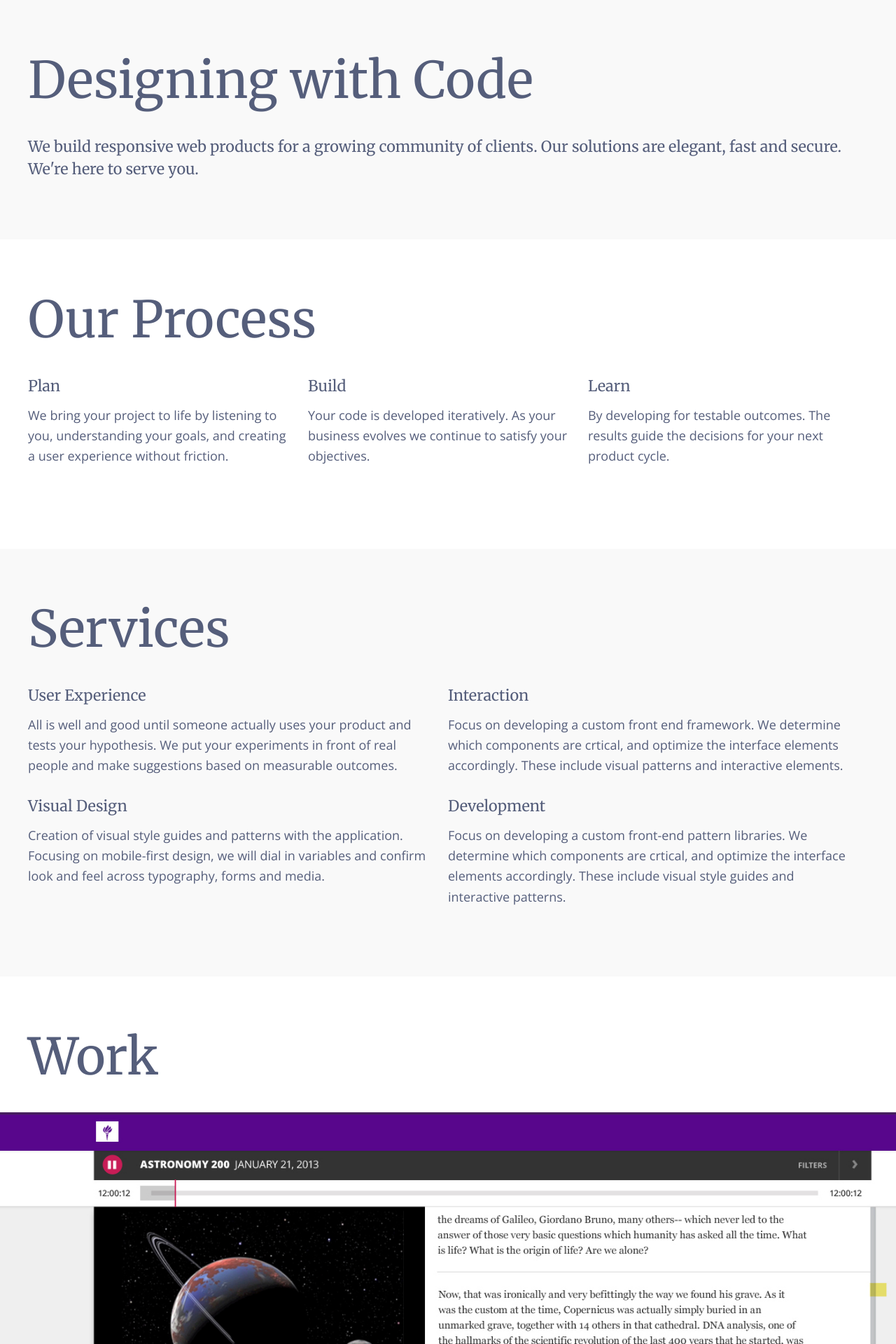
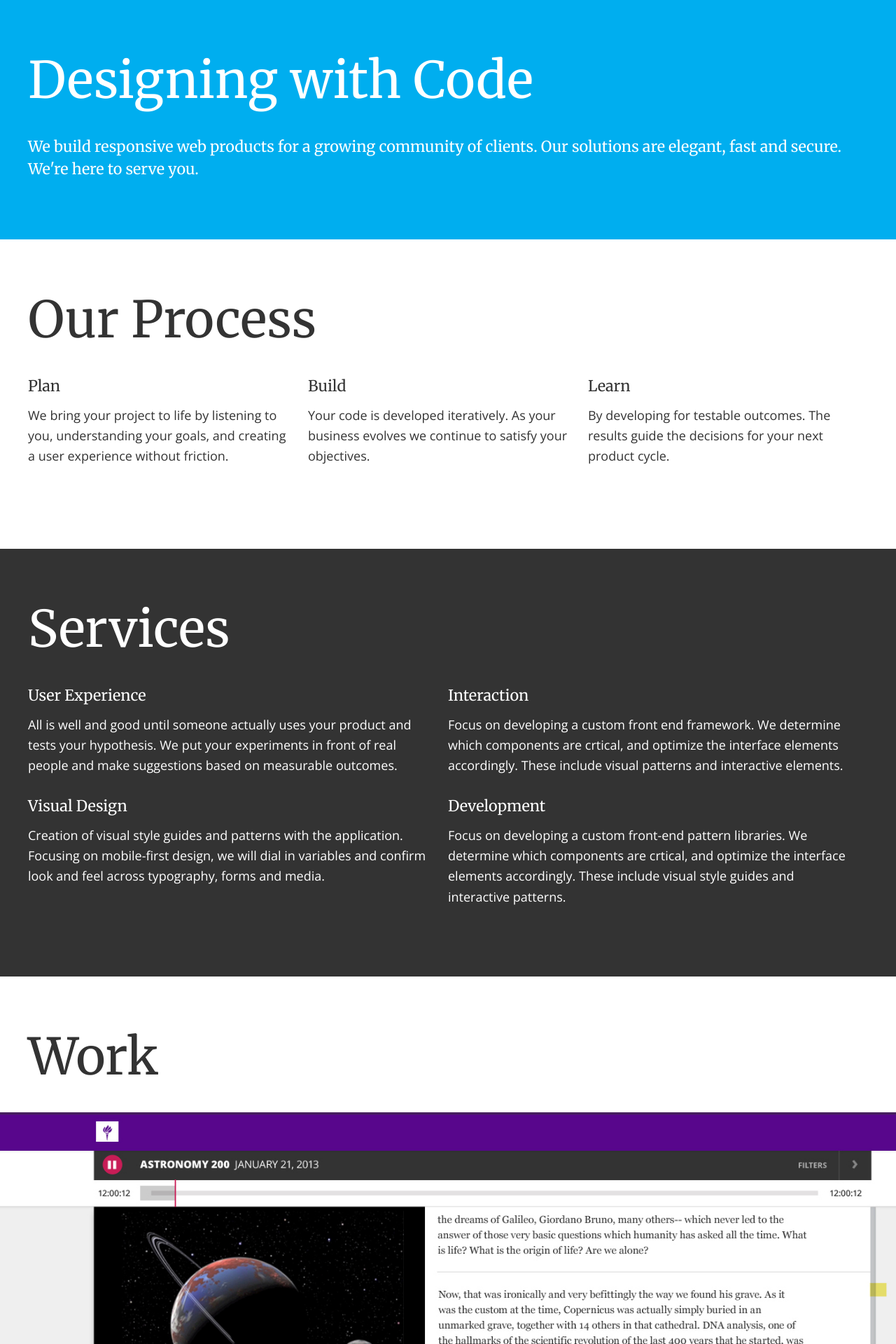
Before and after one commit to MisterMachine/mistermachine, a PHP site: page / in a window 1280 px wide. Shown: the top 1920 px of the page at 70% size. Run offline with PHP 8.4, Linux system fonts and the light colour scheme; grey boxes labelled with a size stand in for pictures from a placeholder-image service; some libraries are stand-ins or nearby versions.

Commit message:
More content

```diff
--- a/assets/_mistermachine_compass/scss/globals/_colors.scss
+++ b/assets/_mistermachine_compass/scss/globals/_colors.scss
@@ -12,7 +12,7 @@ p,
 select,
 textarea,
 .base {
-  color: #555e7b;
+  color: #333;
   }
 
 .home .site-header a,
@@ -62,3 +62,38 @@ input[type="submit"] {
 .emphasis {
   color: #9bcfdd;
   }
+
+.dark {
+  background: #333;
+}
+
+.cyan {
+  background: #00aeef;
+}
+.dark h1,
+.dark h2,
+.dark h3,
+.dark h4,
+.dark h5,
+.dark h6,
+.dark p,
+.cyan h1,
+.cyan h2,
+.cyan h3,
+.cyan h4,
+.cyan h5,
+.cyan h6,
+.cyan p,
+.magenta h1,
+.magenta h2,
+.magenta h3,
+.magenta h4,
+.magenta h5,
+.magenta h6,
+.magenta p {
+  color: #fff;
+}
+
+.magenta {
+  background: #ec008c;
+}
--- a/assets/_mistermachine_compass/scss/layout/_helpers.scss
+++ b/assets/_mistermachine_compass/scss/layout/_helpers.scss
@@ -76,9 +76,9 @@ img.bg {
     z-index: -1;
   }
 
-body section:nth-child(odd) {
-  background-color: #f9f9f9;
-}
+//body section:nth-child(odd) {
+//  background-color: #f9f9f9;
+//}
 
 
 .silo {
--- a/assets/stylesheets/application.css
+++ b/assets/stylesheets/application.css
@@ -311,7 +311,7 @@ p,
 select,
 textarea,
 .base {
-  color: #555e7b;
+  color: #333;
 }
 
 /* line 29, ../_mistermachine_compass/scss/globals/_colors.scss */
@@ -367,6 +367,46 @@ input[type="submit"] {
 /* line 62, ../_mistermachine_compass/scss/globals/_colors.scss */
 .emphasis {
   color: #9bcfdd;
+}
+
+/* line 66, ../_mistermachine_compass/scss/globals/_colors.scss */
+.dark {
+  background: #333;
+}
+
+/* line 70, ../_mistermachine_compass/scss/globals/_colors.scss */
+.cyan {
+  background: #00aeef;
+}
+
+/* line 93, ../_mistermachine_compass/scss/globals/_colors.scss */
+.dark h1,
+.dark h2,
+.dark h3,
+.dark h4,
+.dark h5,
+.dark h6,
+.dark p,
+.cyan h1,
+.cyan h2,
+.cyan h3,
+.cyan h4,
+.cyan h5,
+.cyan h6,
+.cyan p,
+.magenta h1,
+.magenta h2,
+.magenta h3,
+.magenta h4,
+.magenta h5,
+.magenta h6,
+.magenta p {
+  color: #fff;
+}
+
+/* line 97, ../_mistermachine_compass/scss/globals/_colors.scss */
+.magenta {
+  background: #ec008c;
 }
 
 /* Layout */
@@ -554,11 +594,6 @@ img.bg {
   top: 0;
   left: 0;
   z-index: -1;
-}
-
-/* line 79, ../_mistermachine_compass/scss/layout/_helpers.scss */
-body section:nth-child(odd) {
-  background-color: #f9f9f9;
 }
 
 /* line 84, ../_mistermachine_compass/scss/layout/_helpers.scss */
--- a/index.html
+++ b/index.html
@@ -17,7 +17,7 @@
 
 <body>
 
-  <section class="panel">
+  <section class="panel cyan">
     <div class="container">
       <h1>Designing with Code</h1>
       <h2>We build responsive web products for a growing community of clients. Our solutions are elegant, fast and secure. We're here to serve you.</h2>
@@ -45,7 +45,7 @@
     </div>
   </section>
 
-  <section class="panel">
+  <section class="panel dark">
     <div class="container">
     <h1>Services</h1>
     <section class="unit size1of2">
@@ -124,53 +124,97 @@
           </div>
       </article>
 
-      <article class="silo">
+
+      <article class="silo overflow">
         <div class="hero slide">
           <figure class="device-screen">
-            <img src="">
+            <img src="http://placehold.it/1400x1200">
           </figure>
         </div>
 
         <div class="slide container overflow">
-          <div class="unit size2of3 ">
           <div class="unit size1of3 ">
             <div class="inner-fig push">
               <figure class="device-mobile">
-                <img src="">
+                <img src="http://placehold.it/320x560">
               </figure>
             </div>
           </div>
 
+          <div class="unit size2of3 ">
             <div class="inner-words">
               <h2>Boxes and Arrows</h2>
               <p>Since 2001 Boxes and Arrows has been devoted to the discussion of design. We helped Boxes and Arrows migrate their system to a modern content management system and updated the site’s readability.</p>
+            </div>
+          </div>
         </div>
 
         <div class="slide container center">
           <div class="unit size1of3">
             <div class="inner-words">
               <p>Brooklyn-based software and technology start-up focused on transforming the learning process for the University and broader education market.</p>
+
+            </div>
           </div>
 
         <div class="unit size2of3">
           <figure class="device-tabelet">
-                  <img src="">
+            <img src="http://placehold.it/800x600">
           </figure>
         </div>
-
       </div>
      </div>
     </article>
 
-      <article class="silo">
+
+    <article class="silo overflow">
+        <div class="hero slide">
+          <figure class="device-screen">
+            <img src="http://placehold.it/1400x1200">
+          </figure>
+        </div>
+
+        <div class="slide container overflow">
+
+
+        <div class="unit size2of3 ">
+          <div class="inner-words">
             <h2>Zeal</h2>
             <p>Zeal Learning is pioneering the next generation of online learning systems for students. We engaged the Zeal development team to help them realize and ambitious, front-end design.</p>
+          </div>
+        </div>
+
+        <div class="unit size1of3 ">
+            <div class="inner-fig push">
+              <figure class="device-mobile">
+                <img src="http://placehold.it/320x560">
+              </figure>
+            </div>
+          </div>
+
+      </div>
+
+      <div class="slide container center">
+        <div class="unit size2of3">
+          <figure class="device-tabelet">
+            <img src="http://placehold.it/800x600">
+          </figure>
+        </div>
+
+        <div class="unit size1of3">
+          <div class="inner-words">
+            <p>Brooklyn-based software and technology start-up focused on transforming the learning process for the University and broader education market.</p>
+
+          </div>
+        </div>
+
+      </div>
     </article>
 
     </section>
   </section>
 
-  <section class="panel">
+  <section class="panel cyan">
     <div class="container">
     <h1>Team</h1>
     <article class="silo unit size1of2">
@@ -184,7 +228,7 @@
     </div>
   </section>
 
-  <section class="panel">
+  <section class="panel magenta">
     <div class="container">
     <h1>Contact</h1>
     <h2>Lets get to work! From Brooklyn to the Oakland, we continue to find amazing people and great ideas.</h2>
```
Lines whose indentation alone changed are shown as unchanged.
